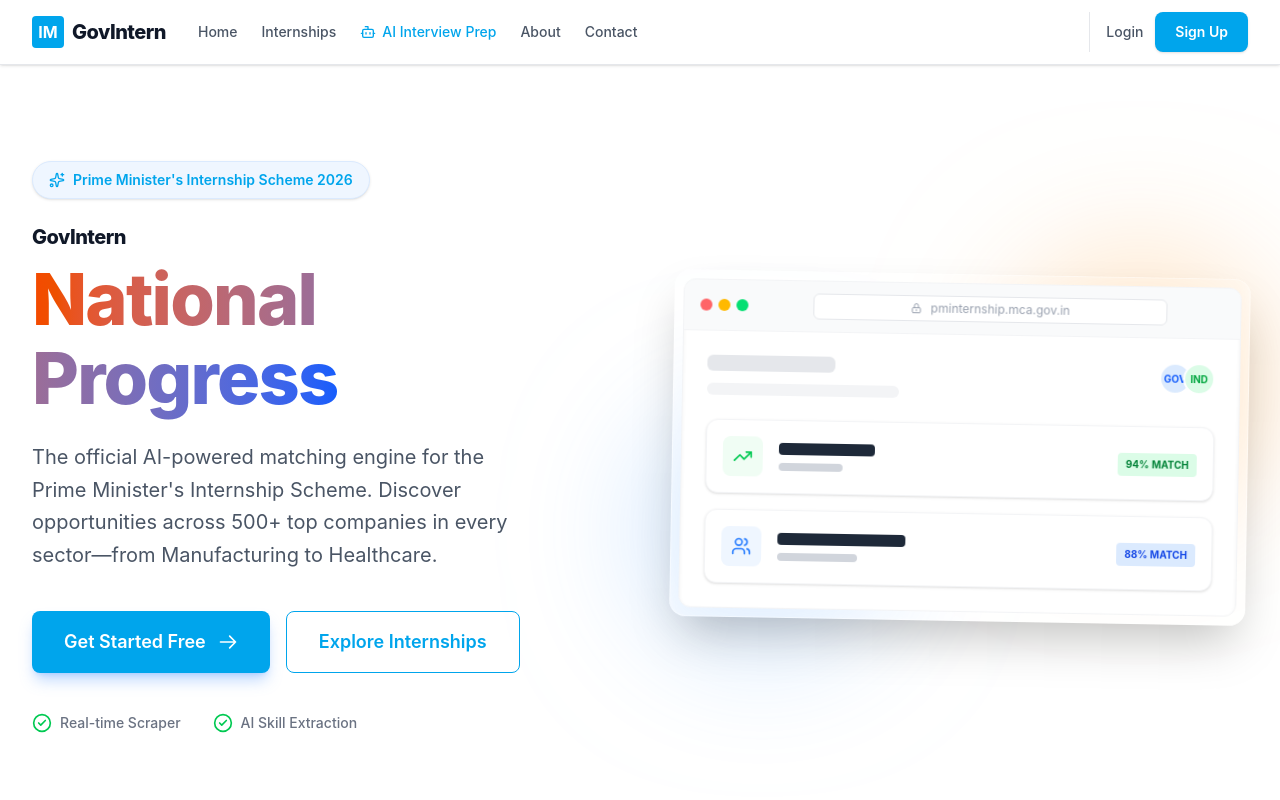
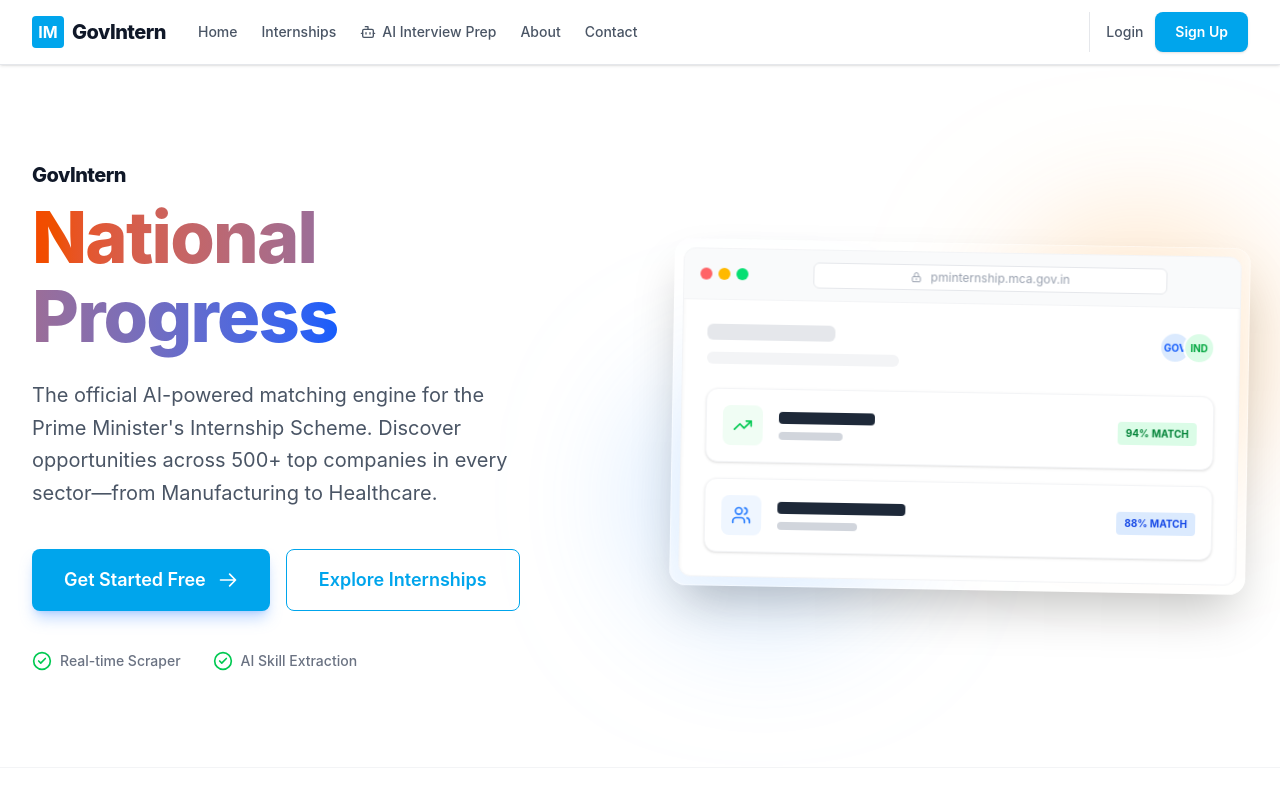
Before and after one commit to Parveen12218349/PM-INTERNSHIP, a React (Vite) app in the folder frontend_ui/: page / in a window 1280 px wide. Shown: the top 800 px of the page. Built offline with nearby package versions, Linux system fonts and the light colour scheme.

Commit message:
Remove hero tag and standardize navbar link colors

```diff
--- a/frontend_ui/src/App.jsx
+++ b/frontend_ui/src/App.jsx
@@ -38,7 +38,7 @@
               <div className="hidden md:flex items-center gap-6">
                 <Link to="/" className="text-sm font-medium text-gray-600 hover:text-[#00A5EC] transition-colors">Home</Link>
                 <Link to="/internships" className="text-sm font-medium text-gray-600 hover:text-[#00A5EC] transition-colors">Internships</Link>
-                <Link to="/interview-prep" className="text-sm font-medium text-[#00A5EC] hover:text-blue-600 transition-colors flex items-center gap-1.5"><Bot className="w-4 h-4"/> AI Interview Prep</Link>
+                <Link to="/interview-prep" className="text-sm font-medium text-gray-600 hover:text-[#00A5EC] transition-colors flex items-center gap-1.5"><Bot className="w-4 h-4"/> AI Interview Prep</Link>
                 <Link to="/about" className="text-sm font-medium text-gray-600 hover:text-[#00A5EC] transition-colors">About</Link>
                 <Link to="/contact" className="text-sm font-medium text-gray-600 hover:text-[#00A5EC] transition-colors">Contact</Link>
               </div>
--- a/frontend_ui/src/pages/Home.jsx
+++ b/frontend_ui/src/pages/Home.jsx
@@ -153,10 +153,7 @@
               transition={{ duration: 0.6 }}
               className="lg:w-1/2"
             >
-              <div className="inline-flex items-center gap-2 px-4 py-2 rounded-full bg-blue-50 border border-blue-100 text-[#00A5EC] font-semibold text-sm mb-6 shadow-sm">
-                <Sparkles className="w-4 h-4" />
-                <span>Prime Minister's Internship Scheme 2026</span>
-              </div>
+
 
               <h1 className="text-5xl md:text-7xl font-extrabold text-gray-900 leading-[1.1] mb-6 tracking-tight">
                 <span className="block mb-2 text-xl font-extrabold text-gray-900 tracking-tight">GovIntern</span>
```
